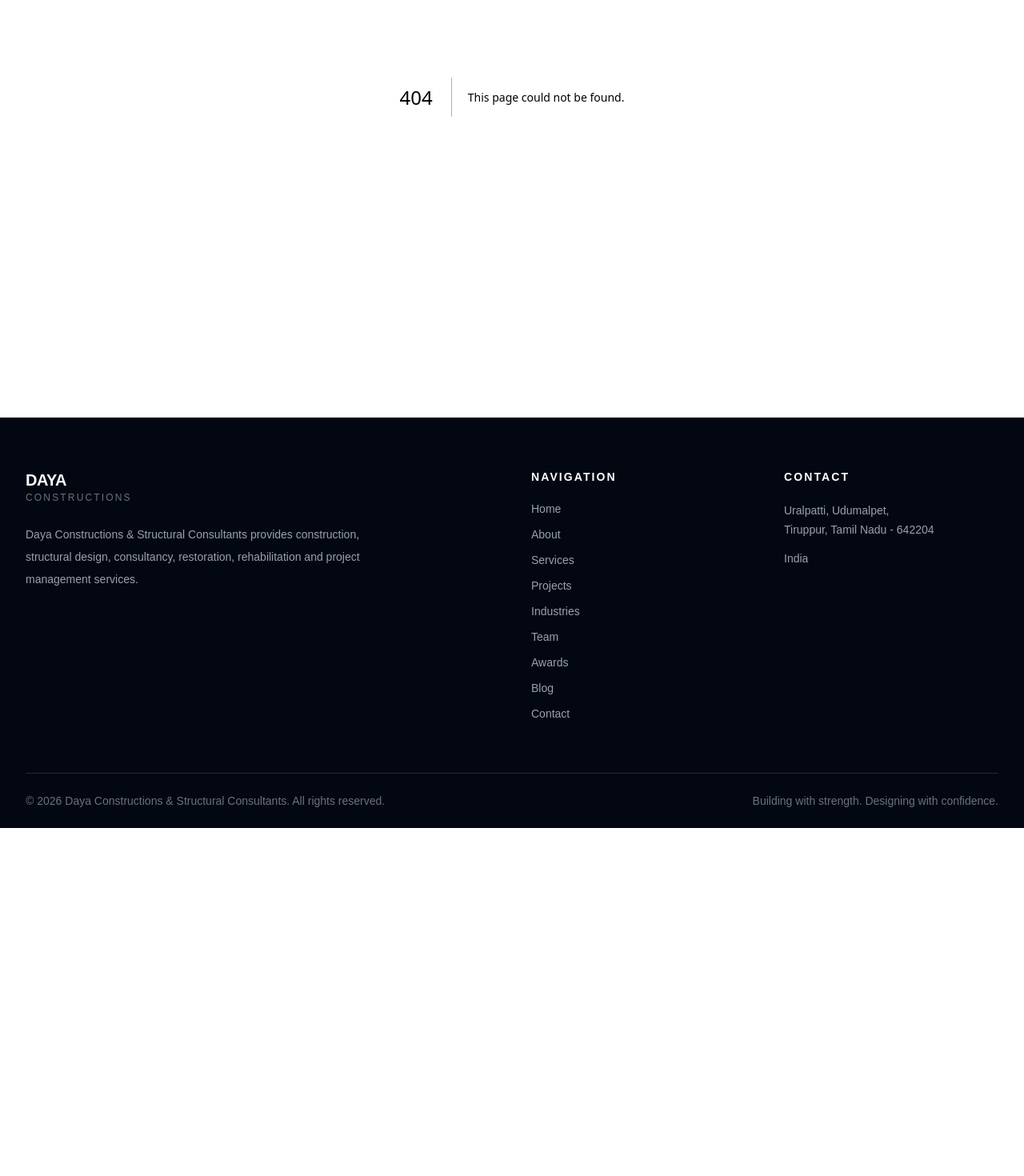
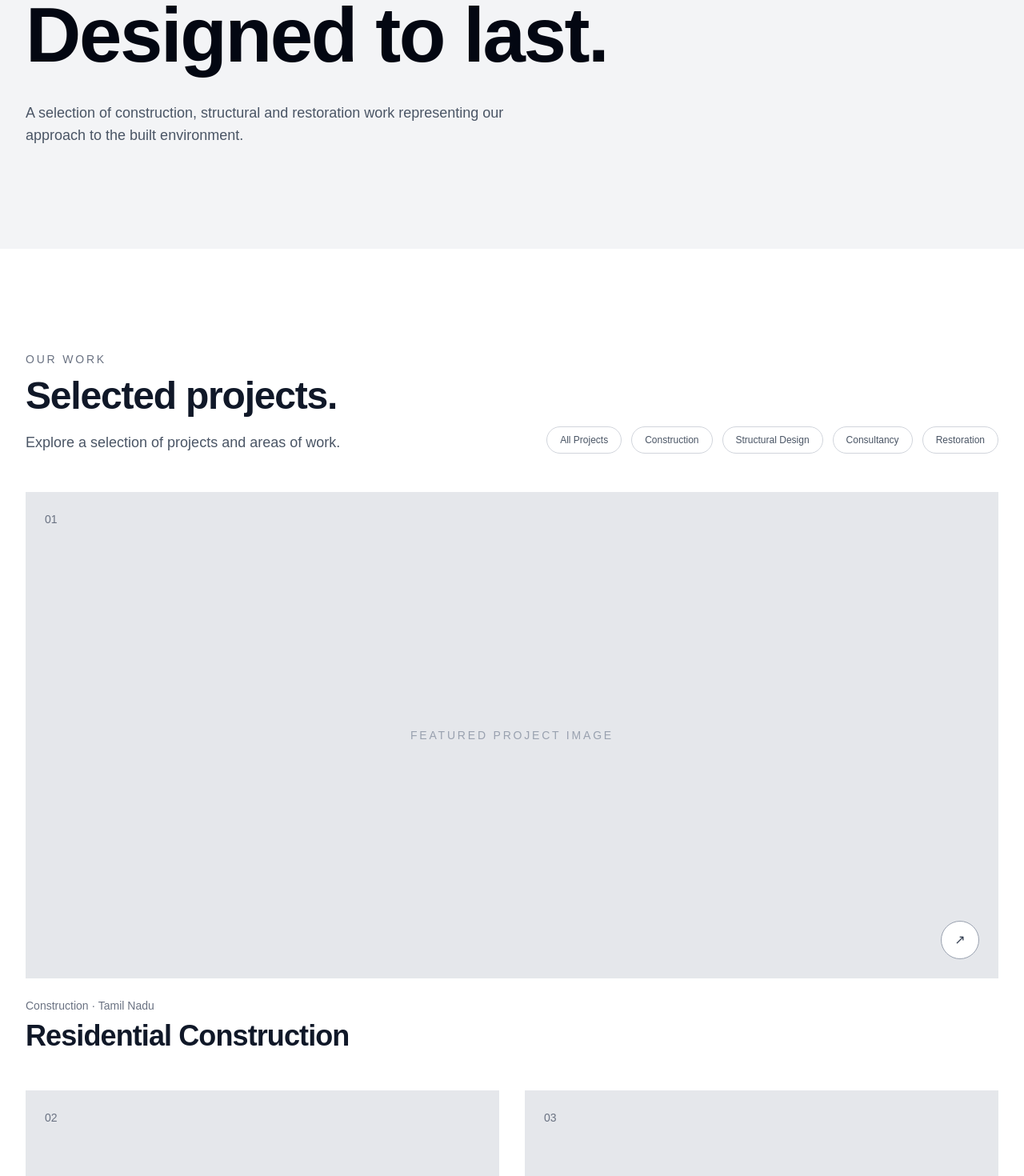
Before and after one commit to Sumolegen/Construction-Website, a Next.js app: page /projects in a window 1280 px wide. Before the commit this address had no page. Shown: the part 360-1830 px from the top of the page at 80% size. Before the commit the page ends 1395 px from the top, so only its background shows below. Built offline with nearby package versions, Linux system fonts and the light colour scheme.

Commit message:
Projectspage-added

```diff
--- /dev/null
+++ b/src/app/projects/page.tsx
@@ -0,0 +1,186 @@
+import Link from "next/link";
+import Container from "../../Components/ui/Container";
+import SectionHeading from "../../Components/ui/SectionHeading";
+
+const projects = [
+  {
+    number: "01",
+    title: "Residential Construction",
+    category: "Construction",
+    location: "Tamil Nadu",
+  },
+  {
+    number: "02",
+    title: "Structural Design Project",
+    category: "Structural Design",
+    location: "Tamil Nadu",
+  },
+  {
+    number: "03",
+    title: "Building Restoration",
+    category: "Restoration",
+    location: "Tamil Nadu",
+  },
+  {
+    number: "04",
+    title: "Structural Consultancy",
+    category: "Consultancy",
+    location: "Tamil Nadu",
+  },
+];
+
+const categories = [
+  "All Projects",
+  "Construction",
+  "Structural Design",
+  "Consultancy",
+  "Restoration",
+];
+
+export default function ProjectsPage() {
+  return (
+    <main>
+      {/* Hero */}
+      <section className="bg-gray-100">
+        <Container>
+          <div className="flex min-h-[70vh] items-center py-24 sm:py-28 lg:py-32">
+            <div className="max-w-5xl">
+              <p className="mb-6 text-sm font-medium uppercase tracking-[0.25em] text-gray-500">
+                Selected Projects
+              </p>
+
+              <h1 className="text-5xl font-semibold leading-[1.05] tracking-tight text-gray-950 sm:text-6xl lg:text-8xl">
+                Built with purpose.
+                <br />
+                Designed to last.
+              </h1>
+
+              <p className="mt-8 max-w-2xl text-base leading-7 text-gray-600 sm:text-lg">
+                A selection of construction, structural and restoration work
+                representing our approach to the built environment.
+              </p>
+            </div>
+          </div>
+        </Container>
+      </section>
+
+      {/* Projects */}
+      <section className="bg-white py-24 sm:py-28 lg:py-32">
+        <Container>
+          <div className="flex flex-col gap-12">
+            <div className="flex flex-col gap-8 lg:flex-row lg:items-end lg:justify-between">
+              <SectionHeading
+                eyebrow="Our Work"
+                title="Selected projects."
+                description="Explore a selection of projects and areas of work."
+              />
+
+              <div className="flex flex-wrap gap-3">
+                {categories.map((category) => (
+                  <span
+                    key={category}
+                    className="rounded-full border border-gray-300 px-4 py-2 text-xs font-medium text-gray-600"
+                  >
+                    {category}
+                  </span>
+                ))}
+              </div>
+            </div>
+
+            {/* Featured Project */}
+            <article className="group">
+              <div className="relative aspect-[16/8] overflow-hidden bg-gray-200">
+                <div className="absolute inset-0 flex items-center justify-center">
+                  <span className="text-sm font-medium uppercase tracking-[0.2em] text-gray-400">
+                    Featured Project Image
+                  </span>
+                </div>
+
+                <span className="absolute left-6 top-6 text-sm font-medium text-gray-500">
+                  {projects[0].number}
+                </span>
+
+                <span className="absolute bottom-6 right-6 flex h-12 w-12 items-center justify-center rounded-full border border-gray-400 bg-white text-gray-700 transition-transform duration-300 group-hover:translate-x-1 group-hover:-translate-y-1">
+                  ↗
+                </span>
+              </div>
+
+              <div className="mt-6 flex flex-col gap-2 sm:flex-row sm:items-end sm:justify-between">
+                <div>
+                  <p className="text-sm text-gray-500">
+                    {projects[0].category} · {projects[0].location}
+                  </p>
+
+                  <h2 className="mt-2 text-3xl font-semibold tracking-tight text-gray-900 sm:text-4xl">
+                    {projects[0].title}
+                  </h2>
+                </div>
+              </div>
+            </article>
+
+            {/* Project Grid */}
+            <div className="grid gap-8 md:grid-cols-2">
+              {projects.slice(1).map((project) => (
+                <article key={project.number} className="group">
+                  <div className="relative aspect-[4/3] overflow-hidden bg-gray-200">
+                    <div className="absolute inset-0 flex items-center justify-center">
+                      <span className="text-sm font-medium uppercase tracking-[0.2em] text-gray-400">
+                        Project Image
+                      </span>
+                    </div>
+
+                    <span className="absolute left-6 top-6 text-sm font-medium text-gray-500">
+                      {project.number}
+                    </span>
+
+                    <span className="absolute bottom-6 right-6 flex h-10 w-10 items-center justify-center rounded-full border border-gray-400 bg-white text-gray-700 transition-transform duration-300 group-hover:translate-x-1 group-hover:-translate-y-1">
+                      ↗
+                    </span>
+                  </div>
+
+                  <div className="mt-5">
+                    <p className="text-sm text-gray-500">
+                      {project.category} · {project.location}
+                    </p>
+
+                    <h2 className="mt-2 text-2xl font-semibold tracking-tight text-gray-900">
+                      {project.title}
+                    </h2>
+                  </div>
+                </article>
+              ))}
+            </div>
+          </div>
+        </Container>
+      </section>
+
+      {/* CTA */}
+      <section className="bg-gray-950 py-24 sm:py-28 lg:py-32">
+        <Container>
+          <div className="mx-auto max-w-4xl text-center">
+            <p className="text-sm font-medium uppercase tracking-[0.25em] text-gray-400">
+              Start a Project
+            </p>
+
+            <h2 className="mt-5 text-4xl font-semibold leading-tight tracking-tight text-white sm:text-5xl lg:text-6xl">
+              Have a project in mind?
+            </h2>
+
+            <p className="mx-auto mt-6 max-w-2xl text-base leading-7 text-gray-400 sm:text-lg">
+              Let&apos;s discuss your construction or structural requirements.
+            </p>
+
+            <div className="mt-10">
+              <Link
+                href="/contact"
+                className="inline-flex items-center justify-center rounded-md bg-white px-6 py-3 text-sm font-medium text-gray-950 transition-colors duration-200 hover:bg-gray-200"
+              >
+                Start a Conversation
+              </Link>
+            </div>
+          </div>
+        </Container>
+      </section>
+    </main>
+  );
+}
```
